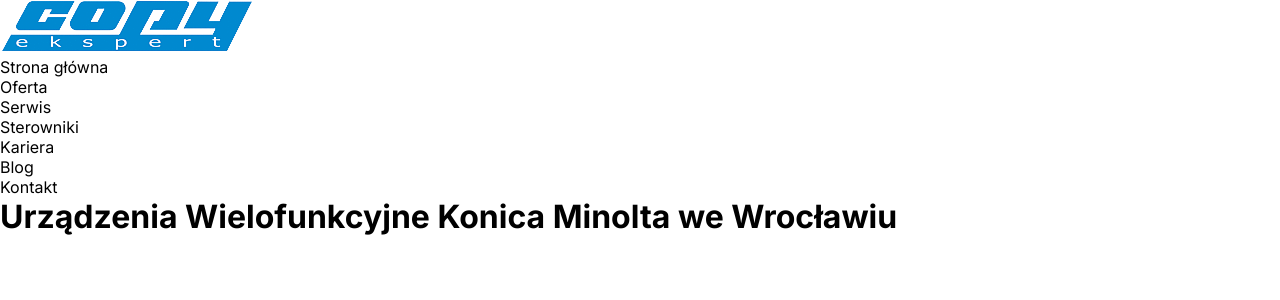
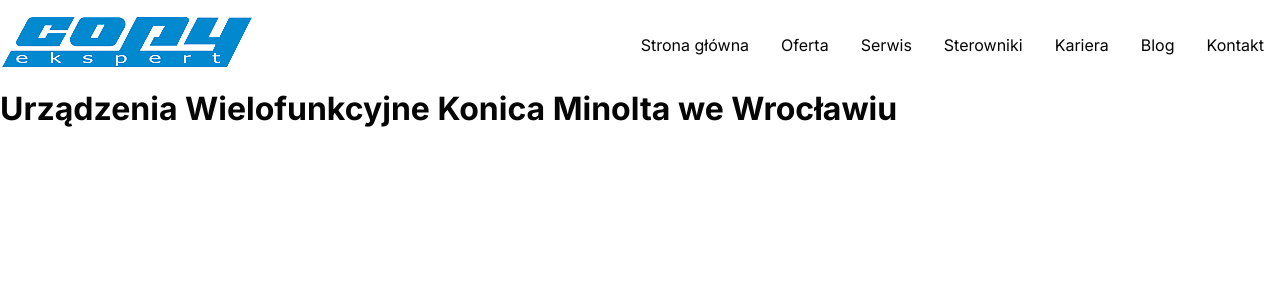
Before and after one commit to meczajkowski/copyekspert, a Next.js app: page / in a window 1280 px wide. Shown: the top 300 px of the page. Built offline with nearby package versions, Linux system fonts and the light colour scheme.

Commit message:
feat: create navbar - add base style in css modules

```diff
--- a/app/globals.css
+++ b/app/globals.css
@@ -1,5 +1,10 @@
 :root {
   --max-width: 1100px;
+
+  --foreground-color: #060505;
+  --background-color: #ffffff;
+  --primary-color: #1e88e5;
+  --secondary-color: #eeeeee;
 }
 
 * {
@@ -15,11 +20,15 @@
 }
 
 body {
-  background-color: #fff;
-  color: #000;
+  background-color: var(--background-color);
+  color: var(--foreground-color);
 }
 
 a {
   color: inherit;
   text-decoration: none;
 }
+
+li {
+  list-style: none;
+}
--- a/app/layout.jsx
+++ b/app/layout.jsx
@@ -2,7 +2,7 @@
 import { Inter } from 'next/font/google';
 
 // components
-import Navbar from '@/components/Navbar';
+import Navbar from '@/components/Navbar/Navbar';
 
 const inter = Inter({ subsets: ['latin'] });
 
--- a/components/Navbar.jsx
+++ b/components/Navbar/Navbar.jsx
@@ -1,9 +1,10 @@
 import Image from 'next/image';
 import Link from 'next/link';
+import styles from './Navbar.module.css';
 
 export default function Navbar() {
   return (
-    <nav>
+    <nav className={styles.nav}>
       <Link href='https://copyekspert.pl/'>
         <Image
           width={254}
@@ -13,31 +14,29 @@
         />
       </Link>
 
-      <ul>
-        <li>
+      <ul className={styles.list}>
+        <li className={styles.item}>
           <Link href='/'>Strona główna</Link>
         </li>
-        <li>
+        <li className={styles.item}>
           <Link href='/oferta'>Oferta</Link>
         </li>
-        <li>
+        <li className={styles.item}>
           <Link href='/serwis'>Serwis</Link>
         </li>
-        <li>
+        <li className={styles.item}>
           <Link href='https://www.konicaminolta.pl/pl-pl/support/centrum-pobierania'>
             Sterowniki
           </Link>
         </li>
-        <li>
-          <a href='/kariera'>Kariera</a>
+        <li className={styles.item}>
+          <Link href='/kariera'>Kariera</Link>
         </li>
-
-        <li>
-          <a href='/blog'>Blog</a>
+        <li className={styles.item}>
+          <Link href='/blog'>Blog</Link>
         </li>
-
-        <li>
-          <a href='/kontakt'>Kontakt</a>
+        <li className={styles.item}>
+          <Link href='/kontakt'>Kontakt</Link>
         </li>
       </ul>
     </nav>
--- /dev/null
+++ b/components/Navbar/Navbar.module.css
@@ -0,0 +1,28 @@
+.nav {
+  display: flex;
+  justify-content: space-between;
+  align-items: center;
+  padding-block: 1rem;
+}
+
+.list {
+  display: flex;
+  justify-content: space-between;
+  align-items: center;
+}
+
+.item {
+  padding: 0.5rem;
+  margin: 0.5rem;
+  border-radius: 0.5rem;
+  transition: color 0.1s, background-color 0.2s;
+
+  cursor: pointer;
+}
+
+.item:hover {
+  background-color: var(--primary-color);
+  color: var(--background-color);
+  transform: scale(1.025);
+  box-shadow: rgba(149, 157, 165, 0.2) 0px 8px 24px;
+}
```
